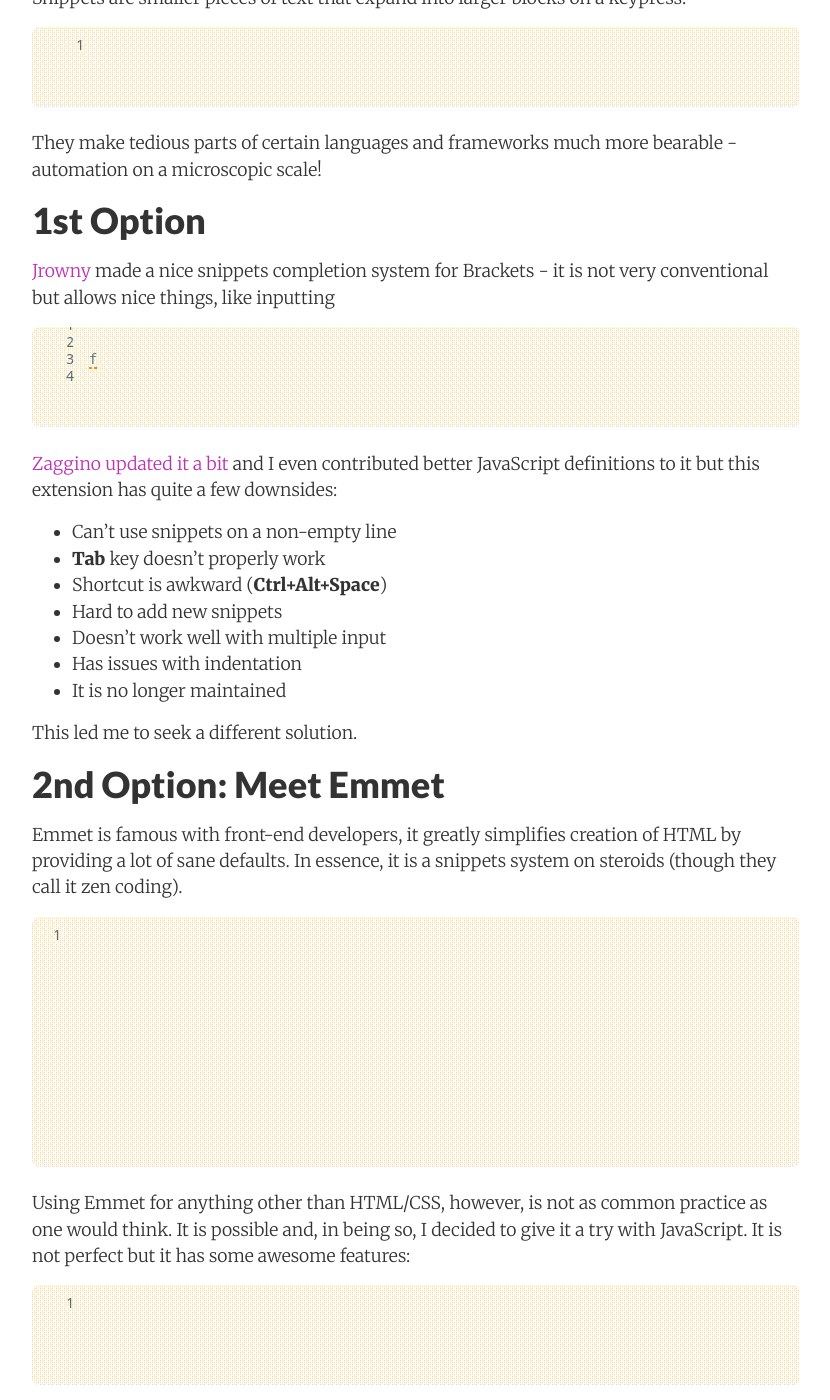
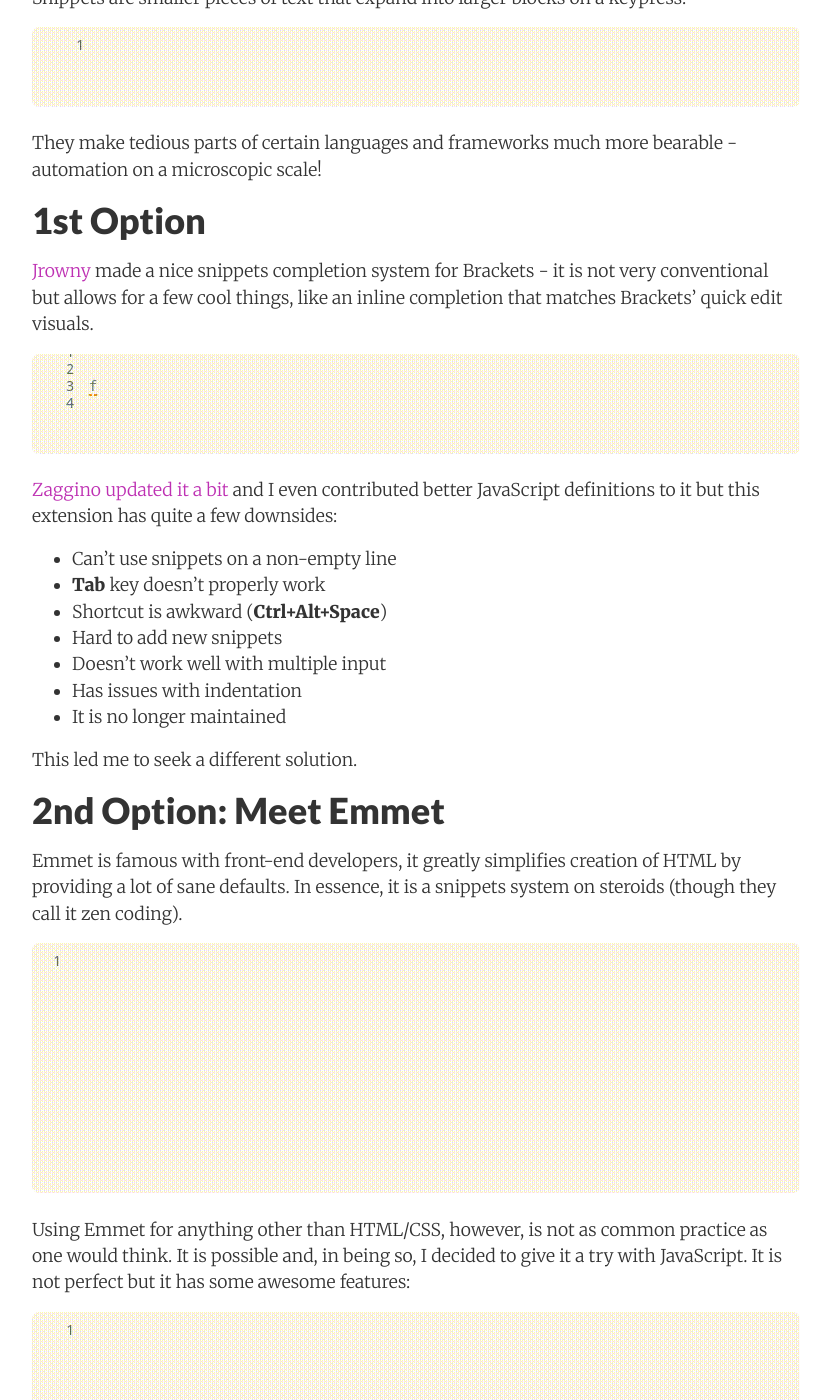
Before and after one commit to ThaisRobba/invrse, a Jekyll site: the page built from _posts/2014-10-24-brackets-snippets.md, in a window 1280 px wide and 1400 px high, scrolled down 456 px. Shown: the whole window, without its empty margins (224-1054 px from the left). Built offline with Jekyll 4.4.1, drawn with Linux system fonts in a browser that asks for light colours; nearby versions of some CDN libraries; comment, search, counter and statistics services are not loaded; some of the changed text lies outside the part shown.

Commit message:
goblin ate a sentence, I wrote it back

```diff
--- a/_posts/2014-10-24-brackets-snippets.md
+++ b/_posts/2014-10-24-brackets-snippets.md
@@ -19,7 +19,7 @@
 
 ###1st Option
 
-<a href="https://github.com/jrowny/brackets-snippets" target="_blank">Jrowny</a> made a nice snippets completion system for Brackets - it is not very conventional but allows nice things, like inputting
+<a href="https://github.com/jrowny/brackets-snippets" target="_blank">Jrowny</a> made a nice snippets completion system for Brackets - it is not very conventional but allows for a few cool things, like an inline completion that matches Brackets' quick edit visuals.
 
 ![Brackets Snippets]({{site.baseurl}}/assets/brackets/brackets_snippets.gif)
 
```
Also changed, not shown: other parts of _posts/2014-10-24-brackets-snippets.md (+1 -0 lines).
